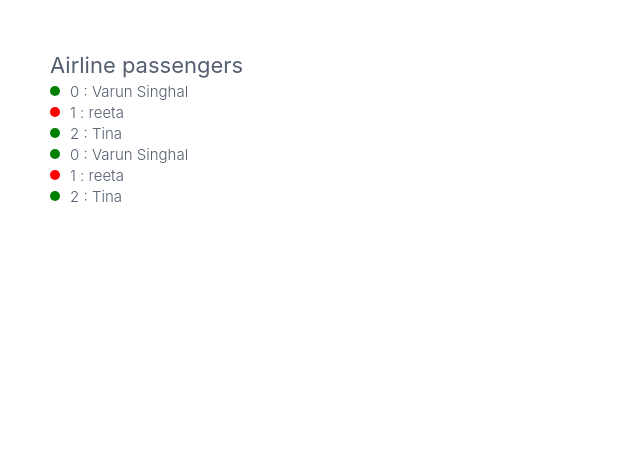
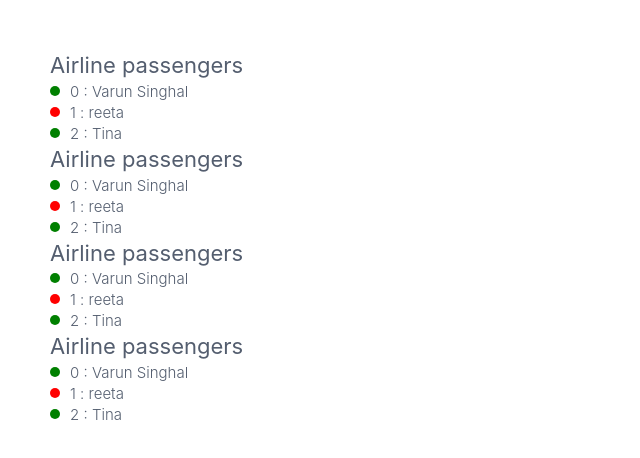
Before and after one commit to varunsinghal65/ng-app-todd, an Angular app: page / in a window 1280 px wide. Shown: the top 458 px of the page, without its empty margins (0-640 px from the left). Built offline with nearby package versions, Linux system fonts and the light colour scheme.

Commit message:
Rendering Flows : ngStyle and style property bindigns

```diff
--- a/src/app/app.component.ts
+++ b/src/app/app.component.ts
@@ -1,5 +1,5 @@
 /**
- * ngClass and className PROPERT bindings
+ * ngStyle and style PROPERTY bindings
  *
  */
 
@@ -15,7 +15,6 @@ interface Passenger {
   selector: 'app-root',
   styleUrls: ['app.component.scss'],
   template: `
-  <h3>Airline passengers</h3>
     <!-- Let us say i want to display green and red dots against passengers names
     based on their checking status -->
 
@@ -25,6 +24,7 @@ interface Passenger {
     if pax.checkedIn evaluates to true, angular will
     add css class "checked-in" to the existing classes list
      -->
+  <h3>Airline passengers</h3>
   <ul>
     <li *ngFor="let pax of passengers; let i = index;">
       <span
@@ -51,6 +51,7 @@ interface Passenger {
     In chrome dev tools, you can scan the LI elements and you will see the appropriate classes
     added
     -->
+    <h3>Airline passengers</h3>
     <ul>
     <li *ngFor="let pax of passengers; let i = index;">
       <span
@@ -61,6 +62,46 @@ interface Passenger {
          'checked-out': !pax.checkedIn
        }
        ">
+      </span>
+      {{ i }} : {{ pax.fullName }}
+    </li>
+  </ul>
+
+   <!-- Way 3 : Using style property binding-->
+
+    <!--  This method will access the style HTML property of the DOM element
+    -->
+    <h3>Airline passengers</h3>
+    <ul>
+    <li *ngFor="let pax of passengers; let i = index;">
+      <span
+       class="status"
+       [style.backgroundColor]="(pax.checkedIn ? 'green' : 'red')">
+      </span>
+      {{ i }} : {{ pax.fullName }}
+    </li>
+  </ul>
+
+  <!-- Way 4 : Using ngStyle -->
+
+    <!--
+    We suppy ngStyle with the below configuration object :
+    {
+      <CSS-STYLE-PROPERTY> : <TS COMPONENT boolean variable>
+    }
+    if TS variable is true, "CSS-STYLE-PROPERTY" is added to the style of the element
+
+    In chrome dev tools, you can see the style added to the li elements
+    -->
+    <h3>Airline passengers</h3>
+    <ul>
+    <li *ngFor="let pax of passengers; let i = index;">
+      <span
+       class="status"
+       [ngStyle]="
+       {
+         'backgroundColor': (pax.checkedIn ? 'green' : 'red' )
+       }">
       </span>
       {{ i }} : {{ pax.fullName }}
     </li>
```
